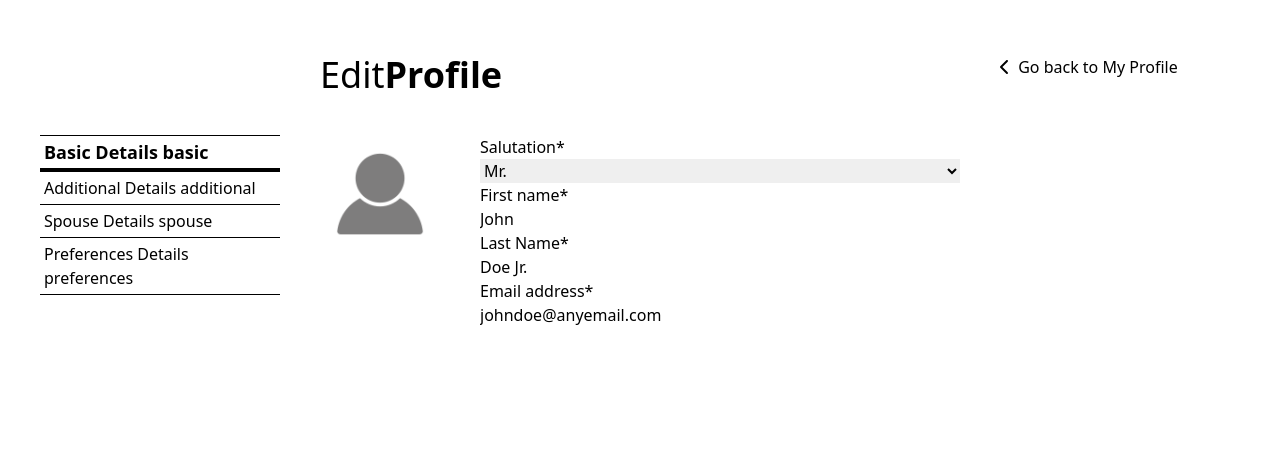
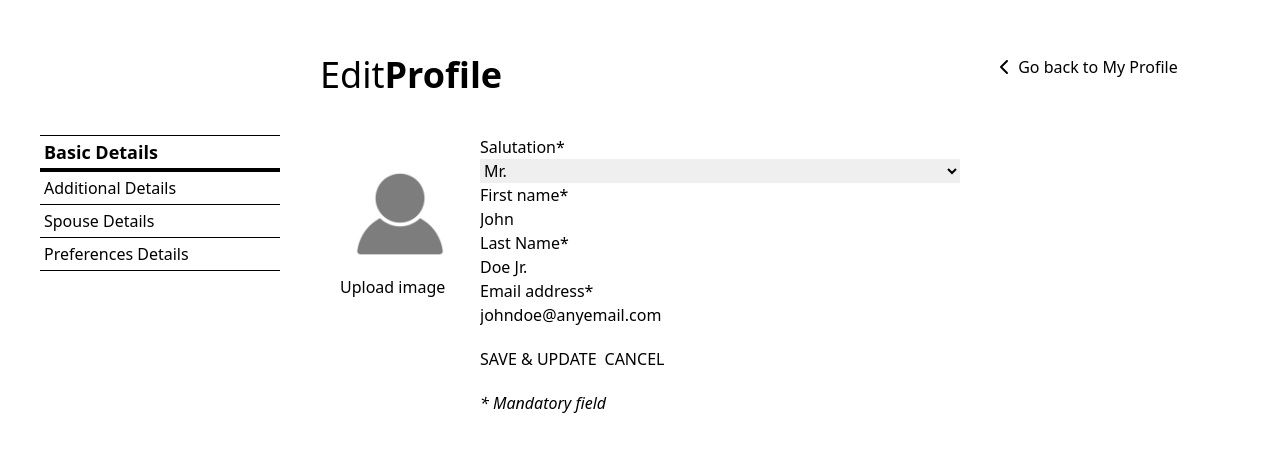
Before and after one commit to ibrohhm/vue-profile, a Vue app: page /profiles/1/edit in a window 1280 px wide. Shown: the part 105-556 px from the top of the page. Built offline with nearby package versions, Linux system fonts and the light colour scheme.

Commit message:
save and cancel mechanishm

```diff
--- a/src/components/ProfileAdditional.vue
+++ b/src/components/ProfileAdditional.vue
@@ -32,6 +32,15 @@
         <option v-for="item in maritalStatusList" :key="item" :value="item">{{ item }}</option>
       </select>
     </fieldset>
+    <template v-if="editMode">
+      <div class="profile-basic--buttons mt-5">
+        <button class="btn btn-neutral" @click="onClickSave">SAVE & UPDATE</button>
+        <button class="btn ml-2" @click="onClickCancel">CANCEL</button>
+      </div>
+      <div class="profile-basic--note mt-5 italic font-thin">
+        * Mandatory field
+      </div>
+    </template>
   </div>
 </template>
 
@@ -72,6 +81,20 @@ export default {
   methods: {
     onChangeMaritalStatus(){
       this.$emit('onChangeMaritalStatus', this.maritalStatus)
+    },
+    onClickSave(){
+      let data = {
+        address: this.address,
+        country: this.country,
+        postalCode: this.postalCode,
+        dateOfBirth: this.dateOfBirth,
+        gender: this.gender,
+        maritalStatus: this.maritalStatus
+      }
+      this.$emit("onSaveProfileAdditional", data)
+    },
+    onClickCancel(){
+      this.$router.push({ name: 'MyProfile' })
     }
   }
 }
@@ -82,5 +105,8 @@ export default {
     color: black;
     background-color: white;
     border: none;
+    &:hover{
+      cursor: text;
+    }
   }
 </style>
--- a/src/components/ProfileBasic.vue
+++ b/src/components/ProfileBasic.vue
@@ -20,6 +20,15 @@
       <legend class="fieldset-legend text-base">Email address*</legend>
       <input type="text" class="input w-full" :value="email" :disabled="!editMode"/>
     </fieldset>
+    <template v-if="editMode">
+      <div class="profile-basic--buttons mt-5">
+        <button class="btn btn-neutral" @click="onClickSave">SAVE & UPDATE</button>
+        <button class="btn ml-2" @click="onClickCancel">CANCEL</button>
+      </div>
+      <div class="profile-basic--note mt-5 italic font-thin">
+        * Mandatory field
+      </div>
+    </template>
   </div>
 </template>
 
@@ -51,6 +60,20 @@ export default {
       this.lastName = value.lastName || ""
       this.email = value.email || ""
     }
+  },
+  methods: {
+    onClickSave(){
+      let data = {
+        salutation: this.salutation,
+        firstName: this.firstName,
+        lastName: this.lastName,
+        email: this.email
+      }
+      this.$emit("onSaveProfileBasic", data)
+    },
+    onClickCancel(){
+      this.$router.push({ name: 'MyProfile' })
+    }
   }
 }
 </script>
@@ -60,5 +83,8 @@ export default {
     color: black;
     background-color: white;
     border: none;
+    &:hover{
+      cursor: text;
+    }
   }
 </style>
--- a/src/components/ProfileDetail.vue
+++ b/src/components/ProfileDetail.vue
@@ -4,11 +4,37 @@
       <div class="divider divider-start divider-neutral text-4xl flex align-end">{{ editMode ? "Edit" : "My" }} <span class="font-bold">Profile</span></div>
     </div>
     <div class="profile-detail--content flex justify-between mt-10">
-      <div class="profile-detail--content-image w-1/4 p-10"></div>
-      <ProfileBasic :profile="profile" class="w-3/4" :class="{hidden: section !== 'basic'}" :editMode="editMode"></ProfileBasic>
-      <ProfileAdditional :profile="profile" class="w-3/4" :class="{hidden: section !== 'additional'}" :editMode="editMode" @onChangeMaritalStatus="onChangeMaritalStatus"></ProfileAdditional>
-      <ProfileSpouse :spouse="profile.spouse" class="w-3/4" :class="{hidden: section !== 'spouse'}" :editMode="editMode"></ProfileSpouse>
-      <ProfilePreferences :preferences="profile.preferences" class="w-3/4" :class="{hidden: section !== 'preferences'}" :editMode="editMode"></ProfilePreferences>
+      <div class="profile-detail--content-profile-picture w-1/4 p-5">
+        <div class="profile-detail--content-image"></div>
+        <div class="profile-detail--content-upload link" @click="onClickUploadImage" v-if="editMode">Upload image</div>
+      </div>
+      <div class="profile-detail--content-detail w-3/4">
+        <ProfileBasic
+          :profile="profile"
+          :class="{hidden: section !== 'basic'}"
+          :editMode="editMode"
+          @onSaveProfileBasic="onSaveProfileBasic"
+        ></ProfileBasic>
+        <ProfileAdditional
+          :profile="profile"
+          :class="{hidden: section !== 'additional'}"
+          :editMode="editMode"
+          @onChangeMaritalStatus="onChangeMaritalStatus"
+          @onSaveProfileAdditional="onSaveProfileAdditional"
+        ></ProfileAdditional>
+        <ProfileSpouse
+          :spouse="profile.spouse"
+          :class="{hidden: section !== 'spouse'}"
+          :editMode="editMode"
+          @onSaveProfileSpouse="onSaveProfileSpouse"
+        ></ProfileSpouse>
+        <ProfilePreferences
+          :preferences="profile.preferences"
+          :class="{hidden: section !== 'preferences'}"
+          :editMode="editMode"
+          @onSaveProfilePreferences="onSaveProfilePreferences"
+        ></ProfilePreferences>
+      </div>
     </div>
   </div>
 </template>
@@ -43,6 +69,21 @@ export default {
   methods: {
     onChangeMaritalStatus(maritalStatus){
       this.$emit('onChangeMaritalStatus', maritalStatus)
+    },
+    onClickUploadImage(){
+      alert("upload image")
+    },
+    onSaveProfileBasic(basicData){
+      console.log(basicData)
+    },
+    onSaveProfileAdditional(additionalData){
+      console.log(additionalData)
+    },
+    onSaveProfileSpouse(spouseData){
+      console.log(spouseData)
+    },
+    onSaveProfilePreferences(preferencesData){
+      console.log(preferencesData)
     }
   }
 }
--- a/src/components/ProfilePreferences.vue
+++ b/src/components/ProfilePreferences.vue
@@ -16,6 +16,15 @@
       <legend class="fieldset-legend text-base">Preferred movie/TV show(s)</legend>
       <input type="text" class="input w-full" :value="preferredMovies" :disabled="!editMode"/>
     </fieldset>
+    <template v-if="editMode">
+      <div class="profile-basic--buttons mt-5">
+        <button class="btn btn-neutral" @click="onClickSave">SAVE & UPDATE</button>
+        <button class="btn ml-2" @click="onClickCancel">CANCEL</button>
+      </div>
+      <div class="profile-basic--note mt-5 italic font-thin">
+        * Mandatory field
+      </div>
+    </template>
   </div>
 </template>
 
@@ -46,6 +55,20 @@ export default {
       this.preferredMusic = value.preferredMusic || ""
       this.preferredMovies = value.preferredMovies || ""
     }
+  },
+  methods: {
+    onClickSave(){
+      let data = {
+        hobbiesAndInterests: this.hobbiesAndInterests,
+        favoriteSports: this.favoriteSports,
+        preferredMusic: this.preferredMusic,
+        preferredMovies: this.preferredMovies
+      }
+      this.$emit("onSaveProfilePreferences", data)
+    },
+    onClickCancel(){
+      this.$router.push({ name: 'MyProfile' })
+    }
   }
 }
 </script>
@@ -55,5 +78,8 @@ export default {
     color: black;
     background-color: white;
     border: none;
+    &:hover{
+      cursor: text;
+    }
   }
 </style>
--- a/src/components/ProfileSpouse.vue
+++ b/src/components/ProfileSpouse.vue
@@ -16,6 +16,15 @@
       <legend class="fieldset-legend text-base">Last Name</legend>
       <input type="text" class="input w-full" :value="lastName" :disabled="!editMode"/>
     </fieldset>
+    <template v-if="editMode">
+      <div class="profile-basic--buttons mt-5">
+        <button class="btn btn-neutral" @click="onClickSave">SAVE & UPDATE</button>
+        <button class="btn ml-2" @click="onClickCancel">CANCEL</button>
+      </div>
+      <div class="profile-basic--note mt-5 italic font-thin">
+        * Mandatory field
+      </div>
+    </template>
   </div>
 </template>
 
@@ -45,6 +54,19 @@ export default {
       this.firstName = value && value.firstName || ""
       this.lastName = value && value.lastName || ""
     }
+  },
+  methods: {
+    onClickSave(){
+      let data = {
+        salutation: this.salutation,
+        firstName: this.firstName,
+        lastName: this.lastName,
+      }
+      this.$emit("onSaveProfileSpouse", data)
+    },
+    onClickCancel(){
+      this.$router.push({ name: 'MyProfile' })
+    }
   }
 }
 </script>
@@ -54,5 +76,8 @@ export default {
     color: black;
     background-color: white;
     border: none;
+    &:hover{
+      cursor: text;
+    }
   }
 </style>
--- a/src/components/ProfileTab.vue
+++ b/src/components/ProfileTab.vue
@@ -3,7 +3,7 @@
     <ul class="menu rounded-box w-full">
       <li v-for="item in profileTabs" :key="item.section" class="profile-tab-item text-base p-1"
         :class="{active: item.section == activeTab, hidden: !this.hasSpouse && item.section === 'spouse'}" @click="onClickProfileTab(item.section)">
-        <a>{{ item.text }} {{ item.section }}</a>
+        <a>{{ item.text }}</a>
       </li>
     </ul>
   </div>
```
